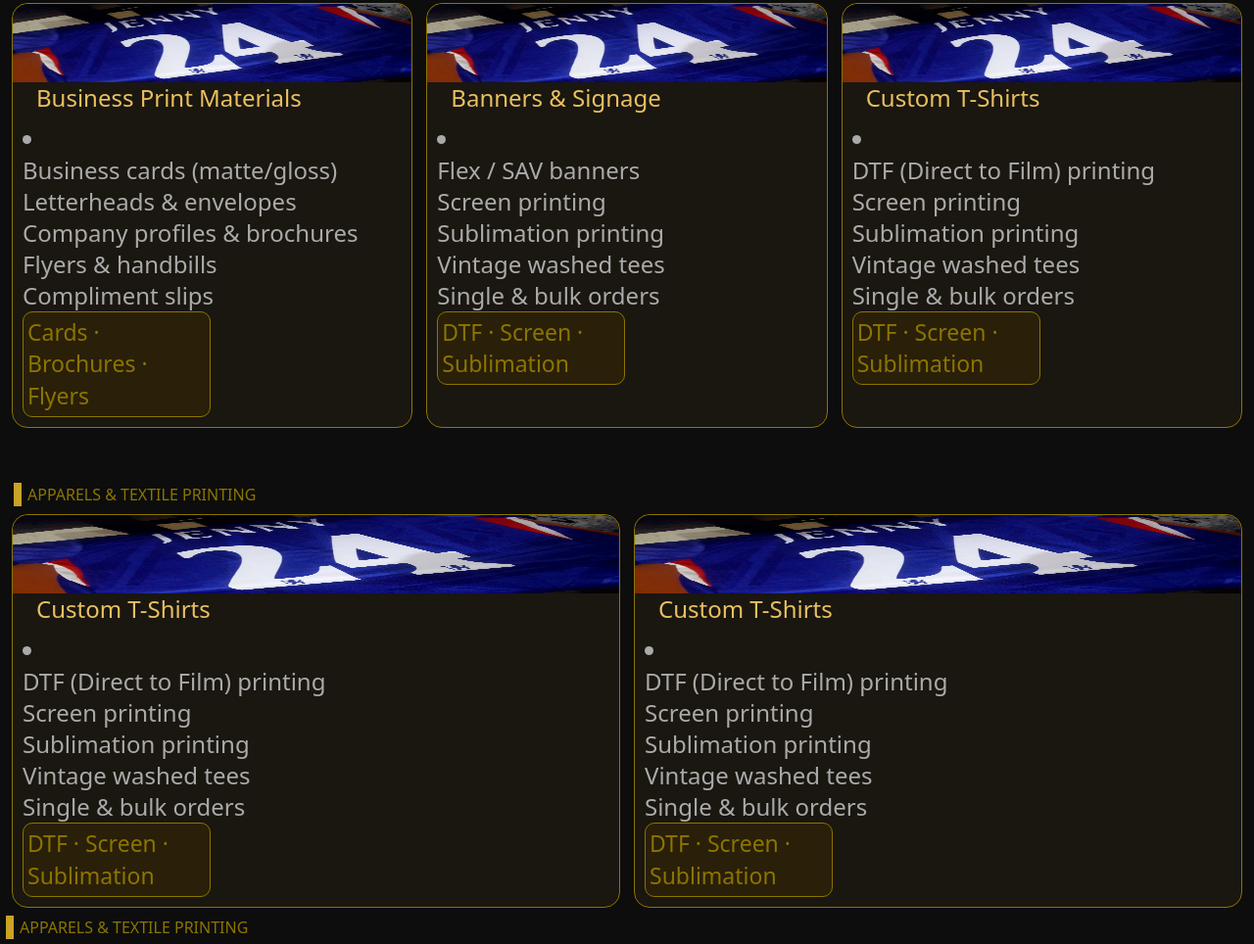
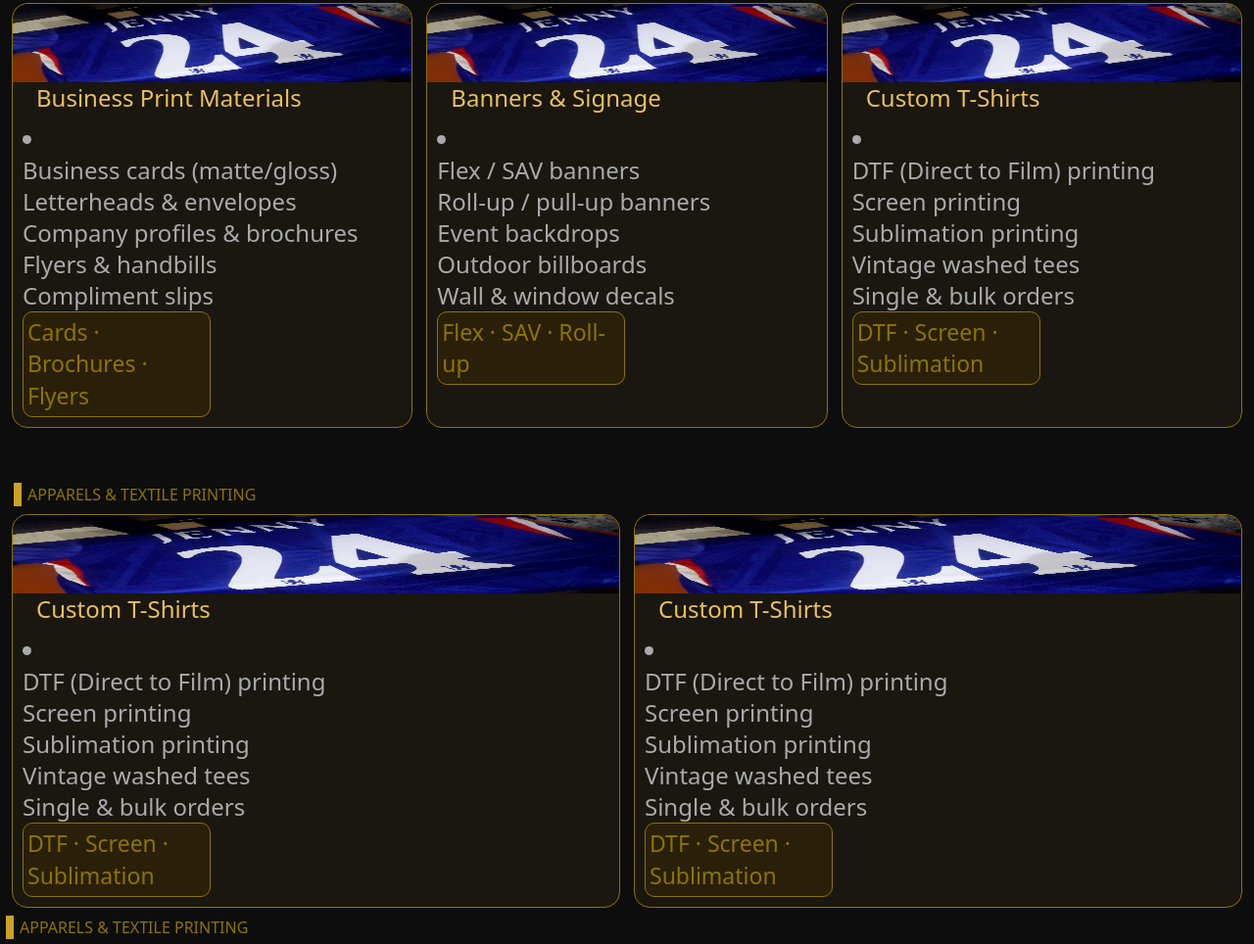
Before and after one commit to my-official-project/g.o-media-and-printing, a website: page services.html in a window 1280 px wide. Shown: the part 745-1709 px from the top of the page at 98% size. Drawn offline with Linux system fonts and the light colour scheme.

```diff
--- a/services.html
+++ b/services.html
@@ -152,13 +152,13 @@
 
                 <li class="text-[#aaaaaa] text-[18px] mt-2.5 md:text-[19px] lg:text-2xl">
                     <ul>Flex / SAV banners</ul>
-                    <ul>Screen printing</ul>
-                    <ul>Sublimation printing</ul>
-                    <ul>Vintage washed tees</ul>
-                    <ul>Single & bulk orders</ul>
+                    <ul>Roll-up / pull-up banners</ul>
+                    <ul>Event backdrops</ul>
+                    <ul>Outdoor billboards</ul>
+                    <ul>Wall & window decals</ul>
                 </li>
 
-                <p class="bg-[#2a1f08] text-[#8b7500] border border-[#8b7500] w-[50vw] rounded-[10px] p-1 text-sm md:text-[22px] lg:w-[15vw] lg:text-[23px]">DTF · Screen · Sublimation</p>
+                <p class="bg-[#2a1f08] text-[#8b7500] border border-[#8b7500] w-[50vw] rounded-[10px] p-1 text-sm md:text-[22px] lg:w-[15vw] lg:text-[23px]">Flex · SAV · Roll-up</p>
                 </div>
 
 
```
